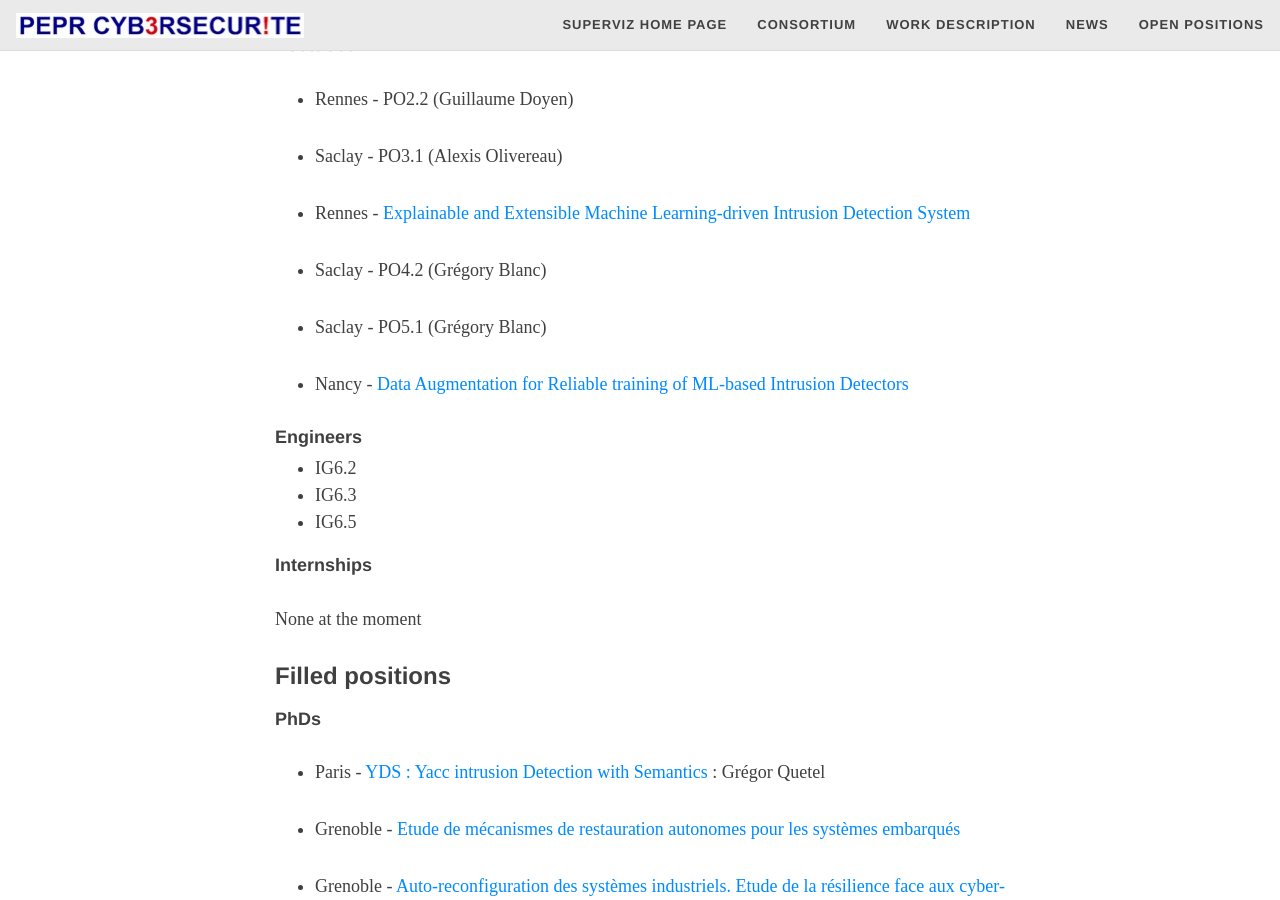
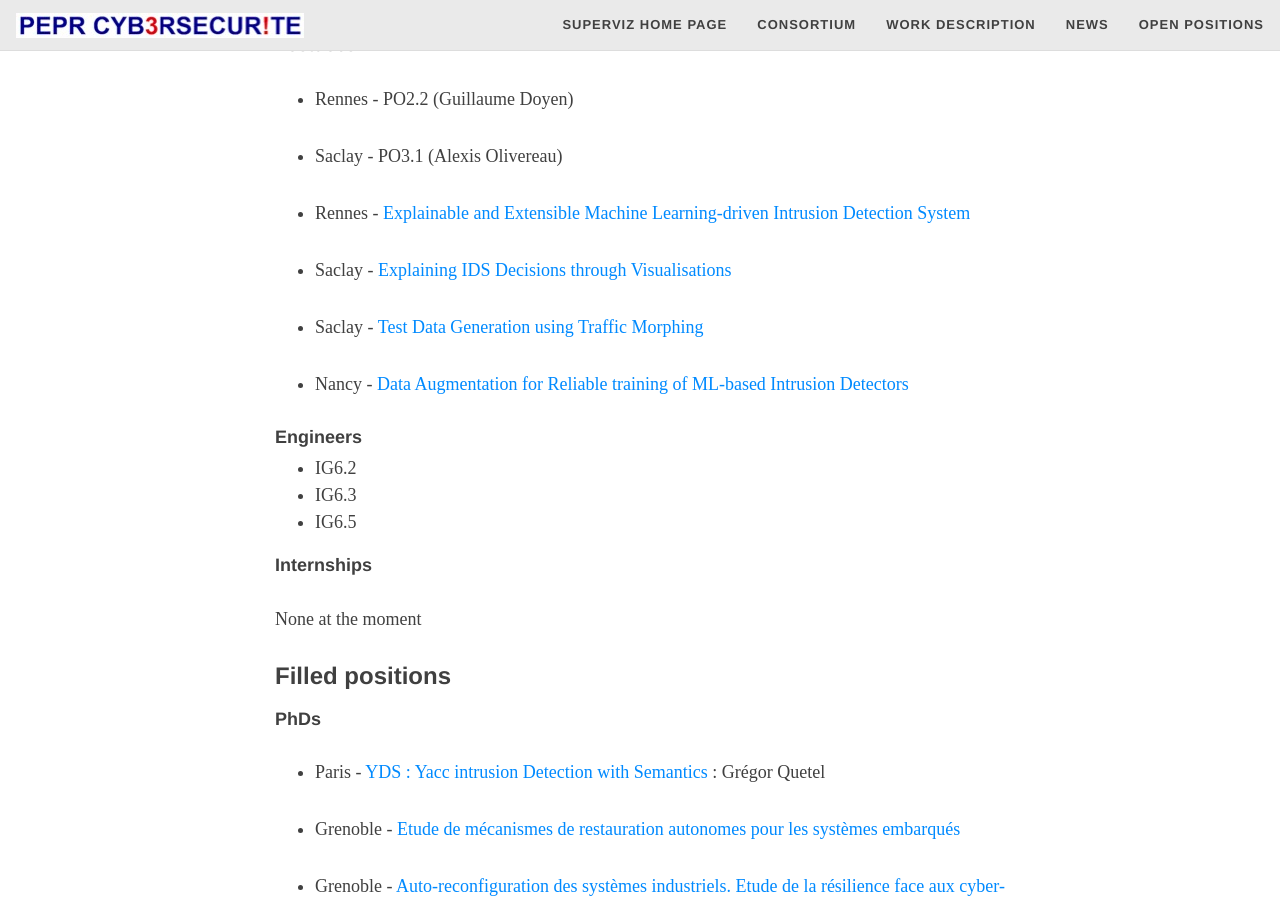
Before and after one commit to PFGimenez/REV-website, a Jekyll site: the page built from openpositions.md, in a window 1280 px wide and 900 px high, scrolled down 874 px. Built offline with Jekyll 4.4.1, drawn with Linux system fonts in a browser that asks for light colours; nearby versions of some CDN libraries; some web fonts are replaced.

Commit message:
Add PO4.2 and PO5.1

```diff
--- a/openpositions.md
+++ b/openpositions.md
@@ -32,9 +32,9 @@ We are always looking for enthusiastic and motivated interns, PhDs, postdocs or
 
 - Rennes - [Explainable and Extensible Machine Learning-driven Intrusion Detection System](https://files.inria.fr/superviz/assets/img/positions/PO4.1.pdf)
 
-- Saclay - PO4.2	(Grégory Blanc)
+- Saclay - [Explaining IDS Decisions through Visualisations](https://files.inria.fr/superviz/assets/img/positions/PO4.2.pdf)
 
-- Saclay - PO5.1	(Grégory Blanc)
+- Saclay - [Test Data Generation using Traffic Morphing](https://files.inria.fr/superviz/assets/img/positions/PO5.1.pdf)
 
 - Nancy - [Data Augmentation for Reliable training of ML-based Intrusion Detectors](https://files.inria.fr/superviz/assets/img/positions/PO5.2.pdf)
 
```
Also changed, not shown: 2 other files.
